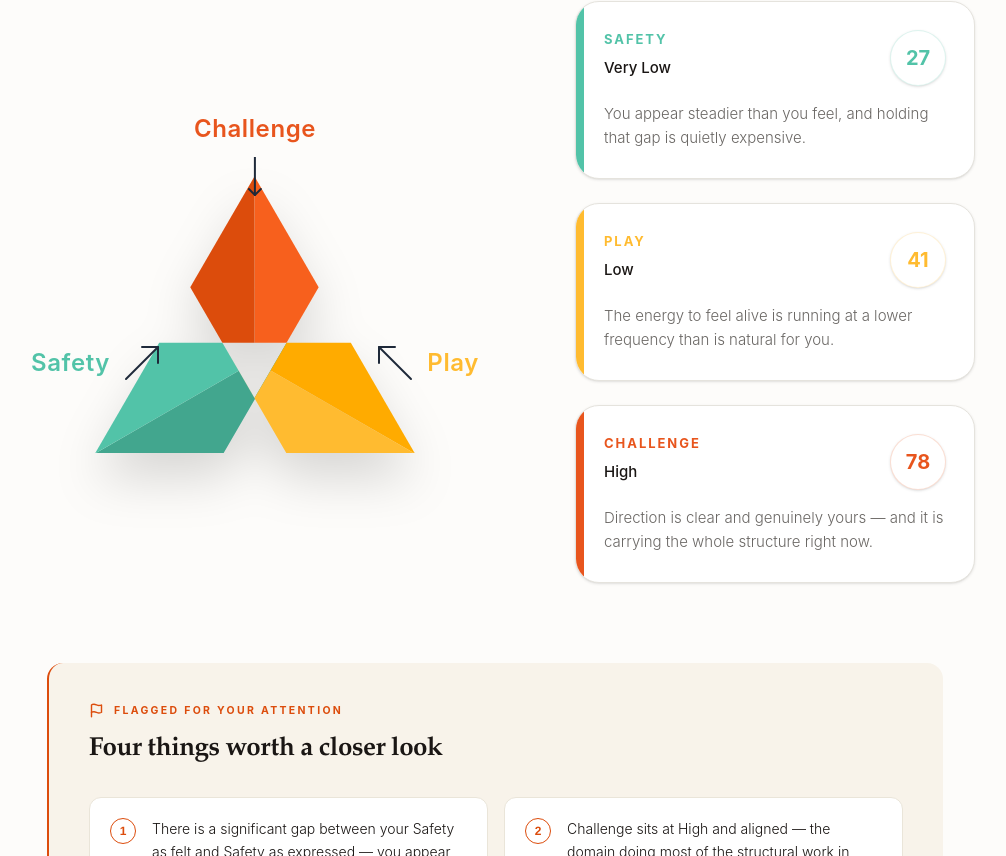
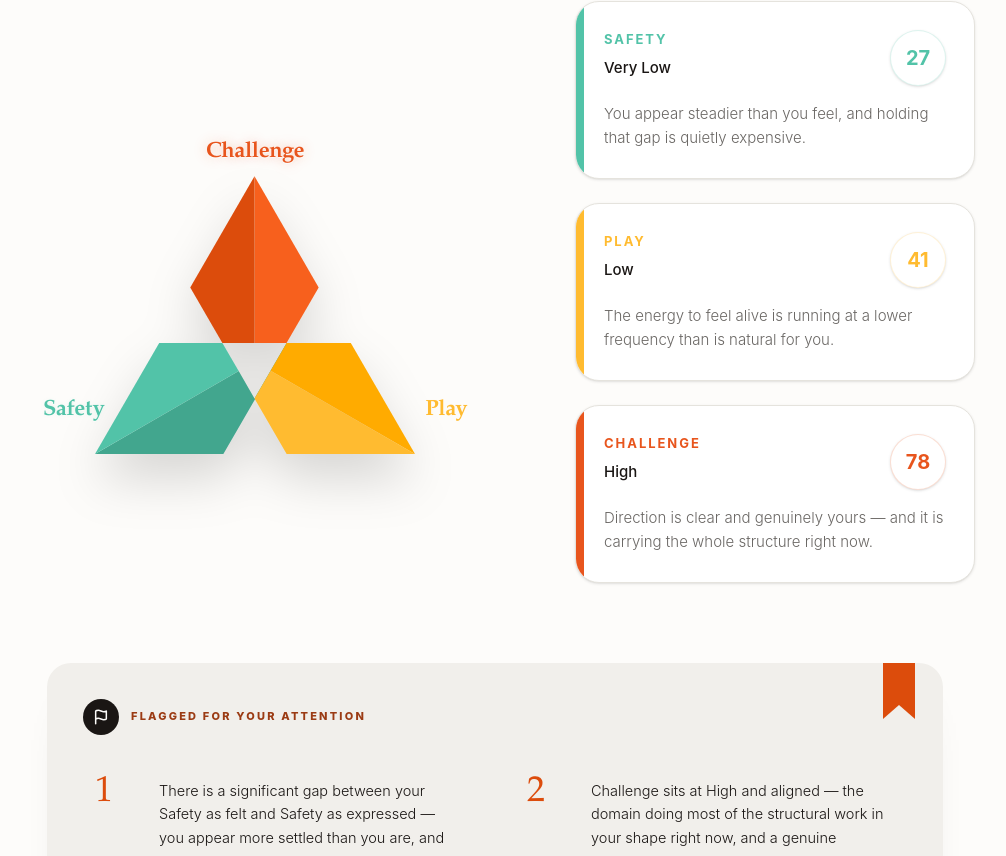
Before and after one commit to neurokrystal/report-design, a React (Vite) app: page / in a window 1280 px wide. Shown: the part 1464-2320 px from the top of the page, without its empty margins (249-1255 px from the left). Built offline with nearby package versions, Linux system fonts and the light colour scheme.

Commit message:
from codex changes

```diff
--- a/src/app/components/YourDomains.tsx
+++ b/src/app/components/YourDomains.tsx
@@ -2,8 +2,6 @@ import { useState } from 'react';
 import { motion, AnimatePresence } from 'motion/react';
 import { Flag, ArrowRight } from 'lucide-react';
 import { ImageWithFallback } from './figma/ImageWithFallback';
-
-import dimensionalLogo from "../../imports/Dimensional_Symbol.svg";
 
 import lowFuture from "../../imports/10__Low_Future.svg";
 import lowOthers from "../../imports/10__Low_Others.svg";
@@ -114,6 +112,7 @@ const flags = [
 
 export function YourDomains() {
   const [view, setView] = useState<'domains' | 'dimensions'>('domains');
+  const [activeDomain, setActiveDomain] = useState<string | null>(null);
 
   return (
     <div className="min-h-screen flex flex-col justify-center py-16 relative z-0">
@@ -127,8 +126,9 @@ export function YourDomains() {
       </div>
 
       {/* Toggle */}
-      <div className="flex justify-center relative z-10 mb-14">
-        <div className="inline-flex bg-[#F5F4F0] p-1.5 rounded-full border border-[#E5E3DD] shadow-inner">
+      <div className="relative z-10 mb-14 grid max-w-4xl mx-auto lg:grid-cols-[1fr_auto_1fr] items-center gap-4">
+        <div className="hidden lg:block" />
+        <div className="inline-flex justify-self-center bg-[#F5F4F0] p-1.5 rounded-full border border-[#E5E3DD] shadow-inner">
           <button
             onClick={() => setView('domains')}
             className={`relative px-8 py-2.5 rounded-full text-sm font-medium transition-colors duration-300 ${
@@ -162,6 +162,22 @@ export function YourDomains() {
             <span className="relative z-10">6 dimensions</span>
           </button>
         </div>
+        <AnimatePresence mode="wait">
+          {view === 'dimensions' && (
+            <motion.div
+              key="dimension-note"
+              initial={{ opacity: 0, x: -8 }}
+              animate={{ opacity: 1, x: 0 }}
+              exit={{ opacity: 0, x: -8 }}
+              transition={{ duration: 0.25 }}
+              className="justify-self-center lg:justify-self-start rounded-2xl bg-[#F4F1EA] px-5 py-4 max-w-[280px]"
+            >
+              <p style={{ color: '#4D4945', fontSize: '13.5px', lineHeight: 1.6, fontWeight: 300, margin: 0 }}>
+                A dimension is a more specific reading inside a foundation. It shows where that foundation is supported, strained, expressed, or quietly compensated for.
+              </p>
+            </motion.div>
+          )}
+        </AnimatePresence>
       </div>
 
       {/* Main Content */}
@@ -177,34 +193,43 @@ export function YourDomains() {
               className="grid lg:grid-cols-[1.2fr_1fr] gap-12 lg:gap-20 items-center max-w-6xl mx-auto w-full"
             >
               <div className="flex justify-center lg:justify-center px-8 lg:px-0">
-                <div className="relative w-full max-w-[260px] lg:max-w-[320px] mx-auto lg:mx-0 group mt-16 lg:mt-12 mb-16 lg:mb-0">
-                  <ImageWithFallback
-                    src={dimensionalLogo}
-                    alt="Dimensional Symbol"
-                    className="w-full drop-shadow-2xl scale-x-[-1] group-hover:scale-x-[-1.05] group-hover:scale-y-[1.05] transition-transform duration-700"
+                <div
+                  className="relative w-full max-w-[260px] lg:max-w-[320px] mx-auto lg:mx-0 group mt-16 lg:mt-12 mb-16 lg:mb-0"
+                  onMouseLeave={() => setActiveDomain(null)}
+                  style={{ perspective: '900px' }}
+                >
+                  <DomainSymbol
+                    activeDomain={activeDomain}
+                    onActivate={setActiveDomain}
+                    onClear={() => setActiveDomain(null)}
                   />
-                  {/* Clean Geometric Labels */}
-                  <div className="absolute -top-12 lg:-top-16 left-1/2 -translate-x-1/2 flex flex-col items-center gap-3 pointer-events-none transition-transform duration-700 group-hover:-translate-y-2">
-                    <span className="text-[#E8551D] font-semibold text-xl lg:text-2xl tracking-wide">Challenge</span>
-                    <svg className="w-6 h-8 lg:h-10 text-gray-800 shrink-0" viewBox="0 0 24 40" fill="none" stroke="currentColor" strokeWidth="2" strokeLinecap="round" strokeLinejoin="round">
-                      <path d="M12 0 L 12 38" />
-                      <path d="M6 32 L 12 38 L 18 32" />
-                    </svg>
-                  </div>
-                  <div className="absolute top-[60%] -left-6 lg:-left-16 flex items-center gap-3 pointer-events-none transition-transform duration-700 group-hover:-translate-x-2 group-hover:translate-y-2">
-                    <span className="text-[#52C3A8] font-semibold text-xl lg:text-2xl tracking-wide">Safety</span>
-                    <svg className="w-8 h-8 lg:w-10 lg:h-10 text-gray-800 shrink-0" viewBox="0 0 40 40" fill="none" stroke="currentColor" strokeWidth="2" strokeLinecap="round" strokeLinejoin="round">
-                      <path d="M4 36 L 36 4" />
-                      <path d="M20 4 L 36 4 L 36 20" />
-                    </svg>
-                  </div>
-                  <div className="absolute top-[60%] -right-6 lg:-right-16 flex items-center gap-3 pointer-events-none transition-transform duration-700 group-hover:translate-x-2 group-hover:translate-y-2">
-                    <svg className="w-8 h-8 lg:w-10 lg:h-10 text-gray-800 shrink-0" viewBox="0 0 40 40" fill="none" stroke="currentColor" strokeWidth="2" strokeLinecap="round" strokeLinejoin="round">
-                      <path d="M36 36 L 4 4" />
-                      <path d="M20 4 L 4 4 L 4 20" />
-                    </svg>
-                    <span className="text-[#FFBB30] font-semibold text-xl lg:text-2xl tracking-wide">Play</span>
-                  </div>
+                  <DomainMarker
+                    label="Challenge"
+                    color={DC}
+                    active={activeDomain === 'Challenge'}
+                    delay={0}
+                    onEnter={() => setActiveDomain('Challenge')}
+                    onLeave={() => setActiveDomain(null)}
+                    className="absolute -top-12 left-1/2 -translate-x-1/2"
+                  />
+                  <DomainMarker
+                    label="Safety"
+                    color={DS}
+                    active={activeDomain === 'Safety'}
+                    delay={0.85}
+                    onEnter={() => setActiveDomain('Safety')}
+                    onLeave={() => setActiveDomain(null)}
+                    className="absolute top-[77%] -left-10 lg:-left-16"
+                  />
+                  <DomainMarker
+                    label="Play"
+                    color={DP}
+                    active={activeDomain === 'Play'}
+                    delay={1.7}
+                    onEnter={() => setActiveDomain('Play')}
+                    onLeave={() => setActiveDomain(null)}
+                    className="absolute top-[77%] -right-10 lg:-right-16"
+                  />
                 </div>
               </div>
               <div className="space-y-6">
@@ -220,60 +245,59 @@ export function YourDomains() {
               animate={{ opacity: 1, y: 0 }}
               exit={{ opacity: 0, y: -20 }}
               transition={{ duration: 0.4 }}
-              className="grid md:grid-cols-2 lg:grid-cols-3 gap-6 max-w-6xl mx-auto w-full"
+              className="grid md:grid-cols-3 gap-6 max-w-6xl mx-auto w-full items-start"
             >
-              {(() => {
-                // Columnar layout — Safety | Play | Challenge, top→bottom inside each column.
-                // The grid is row-major, so we interleave: row1 = top of each column, row2 = bottom.
-                const find = (domainKey: string, dimName: string) => {
-                  const d = domainData.find(x => x.key === domainKey)!;
-                  return { dim: d.dimensions.find(x => x.name === dimName)!, domainColor: d.color, parentLabel: d.label };
-                };
-                const ordered = [
-                  find('Safety', 'Self'),
-                  find('Play', 'Senses'),
-                  find('Challenge', 'Past'),
-                  find('Safety', 'Others'),
-                  find('Play', 'Perception'),
-                  find('Challenge', 'Future'),
-                ];
-                return ordered.map(({ dim, domainColor, parentLabel }, i) => (
-                  <DimensionCard
-                    key={dim.name}
-                    dimension={dim}
-                    domainColor={domainColor}
-                    parentLabel={parentLabel}
-                    index={i}
-                  />
-                ));
-              })()}
+              {domainData.map((domain, domainIndex) => (
+                <DimensionColumn key={domain.key} domain={domain} index={domainIndex} />
+              ))}
             </motion.div>
           )}
         </AnimatePresence>
       </div>
 
-      {/* Attention layer — flagged, but quiet */}
+      {/* Attention layer — flagged, but refined */}
       <div
-        className="mt-20 max-w-4xl mx-auto rounded-2xl p-8 lg:p-10 relative"
+        className="mt-20 max-w-4xl mx-auto relative overflow-hidden rounded-[1.5rem] p-7 lg:p-9"
         style={{
-          backgroundColor: '#F8F3EA',
-          borderLeft: '2px solid #DC4C0C',
+          backgroundColor: '#F1EFEB',
+          boxShadow: '0 18px 48px -42px rgba(26, 22, 20, 0.42)',
         }}
       >
-        {/* Header — small flag, small kicker, serif heading */}
-        <div className="mb-7">
-          <div className="flex items-center gap-2.5 mb-3" style={{ color: '#DC4C0C' }}>
-            <Flag size={15} strokeWidth={2.25} />
-            <span style={{ fontSize: '10.5px', letterSpacing: '0.22em', fontWeight: 700 }}>
-              FLAGGED FOR YOUR ATTENTION
-            </span>
-          </div>
-          <h3 style={{ fontFamily: SERIF, fontSize: '26px', fontWeight: 600, color: '#1A1614', letterSpacing: '-0.02em', margin: 0 }}>
-            Four things worth a closer look
-          </h3>
+        <div className="absolute right-7 top-0 h-14 w-8" style={{ backgroundColor: '#DC4C0C' }}>
+          <div
+            className="absolute bottom-0 left-0 h-0 w-0"
+            style={{
+              borderLeft: '16px solid transparent',
+              borderRight: '16px solid transparent',
+              borderBottom: '14px solid #F1EFEB',
+            }}
+          />
         </div>
 
-        <div className="grid md:grid-cols-2 gap-4">
+        <div className="mb-8 flex items-start justify-between gap-8 pr-12">
+          <div className="flex items-center gap-3">
+            <div
+              className="inline-flex h-9 w-9 items-center justify-center rounded-full"
+              style={{ backgroundColor: '#1A1614', color: '#FDFCFA' }}
+            >
+              <Flag size={16} strokeWidth={2.25} />
+            </div>
+            <p
+              style={{
+                color: '#9B3B14',
+                fontSize: '11px',
+                fontWeight: 800,
+                letterSpacing: '0.2em',
+                lineHeight: 1.6,
+                margin: 0,
+              }}
+            >
+              FLAGGED FOR YOUR ATTENTION
+            </p>
+          </div>
+        </div>
+
+        <div className="grid gap-x-10 gap-y-8 md:grid-cols-2">
           {flags.map((f) => (
             <FlagItem
               key={f.number}
@@ -331,31 +355,230 @@ function DomainCard({ domain: d, index }: { domain: DomainEntry; index: number }
   );
 }
 
-function DimensionCard({ dimension: dim, domainColor, parentLabel, index }: { dimension: DimEntry; domainColor: string; parentLabel: string; index: number }) {
+function DomainSymbol({
+  activeDomain,
+  onActivate,
+  onClear,
+}: {
+  activeDomain: string | null;
+  onActivate: (domain: string) => void;
+  onClear: () => void;
+}) {
+  const symbolTransform =
+    activeDomain === 'Safety'
+      ? 'rotateY(18deg) rotateX(5deg) rotateZ(-1deg) translateX(-6px) scale(1.04)'
+      : activeDomain === 'Play'
+        ? 'rotateY(-18deg) rotateX(5deg) rotateZ(1deg) translateX(6px) scale(1.04)'
+        : activeDomain === 'Challenge'
+          ? 'rotateX(16deg) translateY(8px) scale(1.055)'
+          : 'rotateX(0deg) rotateY(0deg) scale(1)';
+
+  const groupStyle = (domain: 'Safety' | 'Play' | 'Challenge') => {
+    const active = activeDomain === domain;
+
+    return {
+      transformBox: 'fill-box' as const,
+      transformOrigin: 'center',
+      transition: 'filter 650ms ease, opacity 650ms ease',
+      filter: active ? 'brightness(1.08) saturate(1.12) drop-shadow(0 12px 10px rgba(26,22,20,0.14))' : undefined,
+      opacity: activeDomain && !active ? 0.72 : 1,
+      cursor: 'pointer',
+    };
+  };
+
+  return (
+    <div style={{ perspective: '900px' }}>
+      <svg
+        viewBox="0 0 998 862"
+        className="w-full drop-shadow-2xl overflow-visible"
+        aria-label="Dimensional Symbol"
+        role="img"
+        style={{
+          transform: symbolTransform,
+          transformStyle: 'preserve-3d',
+          transition: 'transform 700ms cubic-bezier(0.22, 1, 0.36, 1), filter 700ms ease',
+          filter: activeDomain ? 'drop-shadow(0 26px 28px rgba(26,22,20,0.16))' : undefined,
+        }}
+      >
+        <g transform="translate(998,0) scale(-1,1)">
+        <g
+          style={groupStyle('Safety')}
+          onMouseEnter={() => onActivate('Safety')}
+          onMouseLeave={onClear}
+          onFocus={() => onActivate('Safety')}
+          onBlur={onClear}
+          tabIndex={0}
+          role="button"
+          aria-label="Highlight Safety section"
+        >
+          <path d="M597.693 863.691H998L549.849 605.382L500.539 690.557L401.847 520.078L397.232 517.419L597.693 863.691Z" fill="#42A68E" />
+          <path d="M600.768 517.419L549.849 605.382L998 863.691L797.848 517.419H600.768Z" fill="#52C3A8" />
+          <path d="M401.847 520.078L400.307 517.419H397.232L401.847 520.078Z" fill="#52C3A8" />
+        </g>
+        <g
+          style={groupStyle('Challenge')}
+          onMouseEnter={() => onActivate('Challenge')}
+          onMouseLeave={onClear}
+          onFocus={() => onActivate('Challenge')}
+          onBlur={onClear}
+          tabIndex={0}
+          role="button"
+          aria-label="Highlight Challenge section"
+        >
+          <path d="M500.533 -2L300.381 344.272L400.61 517.41L400.616 517.419H500.533L500.539 -2H500.533Z" fill="#F7601D" />
+          <path d="M500.533 517.419H600.756L700.994 344.272L500.533 -2V517.419Z" fill="#DC4C0C" />
+        </g>
+        <g
+          style={groupStyle('Play')}
+          onMouseEnter={() => onActivate('Play')}
+          onMouseLeave={onClear}
+          onFocus={() => onActivate('Play')}
+          onBlur={onClear}
+          tabIndex={0}
+          role="button"
+          aria-label="Highlight Play section"
+        >
+          <path d="M500.539 690.557L450.496 604.111L0 864H400.307L600.768 517.419L500.539 690.557Z" fill="#FFBB30" />
+          <path d="M200.155 517.419L0 864L450.496 604.111L400.307 517.419H200.155Z" fill="#FFAB00" />
+        </g>
+        </g>
+      </svg>
+    </div>
+  );
+}
+
+function DimensionColumn({ domain, index }: { domain: DomainEntry; index: number }) {
+  const dimensionOrder: Record<string, string[]> = {
+    Safety: ['Self', 'Others'],
+    Play: ['Senses', 'Perception'],
+    Challenge: ['Past', 'Future'],
+  };
+  const orderedDimensions = dimensionOrder[domain.key]
+    .map(name => domain.dimensions.find(dim => dim.name === name))
+    .filter(Boolean) as DimEntry[];
+
+  return (
+    <div className="space-y-4">
+      <div className="flex items-center gap-3 px-1">
+        <div className="h-px flex-1" style={{ backgroundColor: `${domain.color}55` }} />
+        <p
+          style={{
+            color: domain.color,
+            fontSize: '11px',
+            fontWeight: 800,
+            letterSpacing: '0.18em',
+            textTransform: 'uppercase',
+            margin: 0,
+          }}
+        >
+          {domain.label}
+        </p>
+        <div className="h-px flex-1" style={{ backgroundColor: `${domain.color}55` }} />
+      </div>
+      <div className="space-y-6">
+        {orderedDimensions.map((dim, i) => (
+          <DimensionCard
+            key={dim.name}
+            dimension={dim}
+            domainColor={domain.color}
+            index={index * 2 + i}
+          />
+        ))}
+      </div>
+    </div>
+  );
+}
+
+function DomainMarker({
+  label,
+  color,
+  active,
+  delay,
+  onEnter,
+  onLeave,
+  className,
+}: {
+  label: string;
+  color: string;
+  active: boolean;
+  delay: number;
+  onEnter: () => void;
+  onLeave: () => void;
+  className: string;
+}) {
+  return (
+    <button
+      type="button"
+      className={`${className} pointer-events-auto px-1 py-1 transition-all duration-500 focus-visible:outline-none ${
+        active ? '-translate-y-1' : 'hover:-translate-y-0.5'
+      }`}
+      style={{ background: 'none', border: 'none', cursor: 'pointer' }}
+      onMouseEnter={onEnter}
+      onMouseLeave={onLeave}
+      onClick={onEnter}
+      onFocus={onEnter}
+      onBlur={onLeave}
+      aria-label={`Highlight ${label} domain`}
+    >
+      <span
+        className="relative block rounded-full px-2 py-1"
+        style={{
+          animation: active
+            ? 'none'
+            : `domain-label-bounce 2.8s ease-in-out ${delay}s infinite, domain-word-radiate 2.8s ease-in-out ${delay}s infinite`,
+          ['--domain-glow' as string]: `${color}55`,
+          ['--domain-glow-soft' as string]: `${color}24`,
+          color,
+          fontFamily: SERIF,
+          fontSize: '22px',
+          fontWeight: active ? 700 : 600,
+          letterSpacing: '-0.02em',
+          lineHeight: 1,
+          transform: active ? 'scale(1.09)' : 'scale(1)',
+          transformOrigin: 'center',
+          transition: 'transform 500ms cubic-bezier(0.22, 1, 0.36, 1), text-shadow 500ms ease, font-weight 500ms ease',
+          textShadow: active
+            ? '0 1px 0 #FDFCFA, 0 8px 22px rgba(26,22,20,0.18)'
+            : '0 1px 0 #FDFCFA, 0 0 10px rgba(253,252,250,0.85)',
+        }}
+      >
+        {label}
+      </span>
+    </button>
+  );
+}
+
+function DimensionCard({ dimension: dim, domainColor, index }: { dimension: DimEntry; domainColor: string; index: number }) {
   return (
     <motion.div
       initial={{ opacity: 0, scale: 0.95, y: 10 }}
       animate={{ opacity: 1, scale: 1, y: 0 }}
-      transition={{ delay: index * 0.08, duration: 0.4 }}
-      className="bg-white border border-[#E5E3DD] rounded-[1.5rem] flex flex-col shadow-sm hover:shadow-lg transition-all duration-300 group relative overflow-hidden"
+      whileHover={{
+        y: -3,
+        scale: 1.012,
+        backgroundColor: `${domainColor}08`,
+        borderColor: `${domainColor}40`,
+        transition: { duration: 0.18, ease: [0.22, 1, 0.36, 1] },
+      }}
+      transition={{
+        opacity: { delay: index * 0.08, duration: 0.4 },
+        scale: { delay: index * 0.08, duration: 0.4 },
+        y: { delay: index * 0.08, duration: 0.4 },
+      }}
+      style={{ backgroundColor: '#FFFFFF', borderColor: '#E5E3DD' }}
+      className="bg-white border border-[#E5E3DD] rounded-[1.5rem] flex flex-col min-h-[420px] shadow-sm hover:shadow-lg hover:z-20 transition-shadow duration-500 group relative overflow-hidden transform-gpu"
     >
       {/* Domain accent — the colour means "this dimension belongs to this domain" */}
       <div className="h-1 w-full" style={{ backgroundColor: domainColor }} />
 
       <div
-        className="absolute inset-0 opacity-0 group-hover:opacity-[0.03] transition-opacity duration-300 pointer-events-none"
+        className="absolute inset-0 opacity-0 group-hover:opacity-[0.045] transition-opacity duration-200 pointer-events-none"
         style={{ backgroundColor: domainColor }}
       />
 
       <div className="p-7 flex flex-col flex-1">
-        <div className="flex justify-between items-start mb-6 relative z-10">
+        <div className="flex justify-between items-start mb-6 min-h-[78px] relative z-10">
           <div className="flex-1 min-w-0">
-            <span
-              className="text-[10.5px] font-bold tracking-[0.2em] uppercase"
-              style={{ color: domainColor }}
-            >
-              {parentLabel}
-            </span>
             <h3
               style={{
                 fontFamily: SERIF,
@@ -364,7 +587,7 @@ function DimensionCard({ dimension: dim, domainColor, parentLabel, index }: { di
                 color: '#0F0F0F',
                 letterSpacing: '-0.02em',
                 lineHeight: 1.05,
-                margin: '6px 0 0',
+                margin: 0,
               }}
             >
               {dim.name}
@@ -385,15 +608,15 @@ function DimensionCard({ dimension: dim, domainColor, parentLabel, index }: { di
           </div>
         </div>
 
-      <div className="flex-1 flex justify-center items-center py-8 relative z-10">
+      <div className="h-[150px] flex justify-center items-center py-6 relative z-10">
         <ImageWithFallback
           src={dimIcons[dim.name as keyof typeof dimIcons]}
           alt={dim.name}
-          className="h-36 object-contain group-hover:scale-110 transition-transform duration-500 drop-shadow-md"
+          className="h-36 object-contain group-hover:scale-[1.04] transition-transform duration-500 ease-out drop-shadow-md"
         />
       </div>
 
-        <p className="text-[14px] text-[#6A6764] leading-[1.6] relative z-10 font-light border-t border-[#E5E3DD] pt-5 mt-2">
+        <p className="min-h-[92px] text-[14px] text-[#6A6764] leading-[1.6] relative z-10 font-light border-t border-[#E5E3DD] pt-5 mt-2">
           {dim.oneliner}
         </p>
       </div>
@@ -410,33 +633,38 @@ interface FlagItemProps {
 
 function FlagItem({ number, text, linkLabel, targetId }: FlagItemProps) {
   return (
-    <div className="group flex gap-4 p-5 bg-white rounded-xl border border-[#EAE5D9] transition-colors hover:border-[#DC4C0C]/35">
+    <button
+      type="button"
+      onClick={() => document.getElementById(targetId)?.scrollIntoView({ behavior: 'smooth' })}
+      className="group grid w-full gap-4 rounded-2xl p-3 text-left transition-colors hover:bg-[#FDFCFA]/60 focus-visible:outline-none focus-visible:ring-2 focus-visible:ring-[#DC4C0C]/35 md:grid-cols-[48px_1fr]"
+      aria-label={`Go to ${linkLabel}`}
+    >
       <div
+        className="-mt-1"
         style={{
-          flexShrink: 0, width: '26px', height: '26px', borderRadius: '50%',
-          backgroundColor: '#FFFFFF',
-          border: '1.5px solid #DC4C0C',
+          fontFamily: SERIF,
           color: '#DC4C0C',
-          fontSize: '12px',
-          display: 'flex', alignItems: 'center', justifyContent: 'center', fontWeight: 700,
-          fontFamily: '"Neue Haas Grotesk Display Pro", "Helvetica Neue", Helvetica, Arial, sans-serif',
+          fontSize: '36px',
+          lineHeight: 1,
+          fontWeight: 500,
+          letterSpacing: '-0.04em',
         }}
       >
         {number}
       </div>
-      <div>
-        <p style={{ fontSize: '14px', color: '#1A1614', lineHeight: 1.6, fontWeight: 300, margin: 0 }}>
+      <div className="min-w-0">
+        <p style={{ fontSize: '14.5px', color: '#1A1614', lineHeight: 1.65, fontWeight: 300, margin: 0 }}>
           {text}
         </p>
-        <button
-          className="inline-flex items-center gap-1 text-[#DC4C0C] hover:text-[#B83E0A] transition-colors"
-          style={{ fontSize: '11.5px', fontWeight: 700, letterSpacing: '0.03em', marginTop: '12px', background: 'none', border: 'none', padding: 0, cursor: 'pointer' }}
-          onClick={() => document.getElementById(targetId)?.scrollIntoView({ behavior: 'smooth' })}
+        <span
+          className="inline-flex items-center gap-1 text-[#B64A18] hover:text-[#8E3510] transition-colors"
+          style={{ fontSize: '11px', fontWeight: 800, letterSpacing: '0.06em', marginTop: '12px', background: 'none', border: 'none', padding: 0, cursor: 'pointer', pointerEvents: 'none' }}
+          aria-hidden="true"
         >
           {linkLabel}
           <ArrowRight size={12} strokeWidth={2.5} className="group-hover:translate-x-0.5 transition-transform" />
-        </button>
+        </span>
       </div>
-    </div>
+    </button>
   );
 }
--- a/src/app/components/YourShape.tsx
+++ b/src/app/components/YourShape.tsx
@@ -83,7 +83,7 @@ export function YourShape() {
             letterSpacing: '-0.035em',
             lineHeight: 1.05,
           }}>
-            A Sharp Peak
+            Sharp Peak
           </h2>
           <p style={{ fontSize: '17px', color: '#1A1614', lineHeight: 1.7, fontWeight: 300 }}>
             Challenge rises clearly above Safety and Play — a profile built for reach and direction, carried by a narrower base than it deserves.
--- a/src/styles/theme.css
+++ b/src/styles/theme.css
@@ -39,6 +39,34 @@
   --sidebar-accent-foreground: oklch(0.205 0 0);
   --sidebar-border: oklch(0.922 0 0);
   --sidebar-ring: oklch(0.708 0 0);
+}
+
+@keyframes domain-label-bounce {
+  0%, 100% {
+    transform: translateY(0);
+  }
+  50% {
+    transform: translateY(4px);
+  }
+}
+
+@keyframes domain-word-radiate {
+  0% {
+    text-shadow:
+      0 1px 0 #FDFCFA,
+      0 0 0 rgba(220, 76, 12, 0);
+  }
+  45% {
+    text-shadow:
+      0 1px 0 #FDFCFA,
+      0 0 13px var(--domain-glow),
+      0 0 28px var(--domain-glow-soft);
+  }
+  100% {
+    text-shadow:
+      0 1px 0 #FDFCFA,
+      0 0 0 rgba(220, 76, 12, 0);
+  }
 }
 
 .dark {
```
